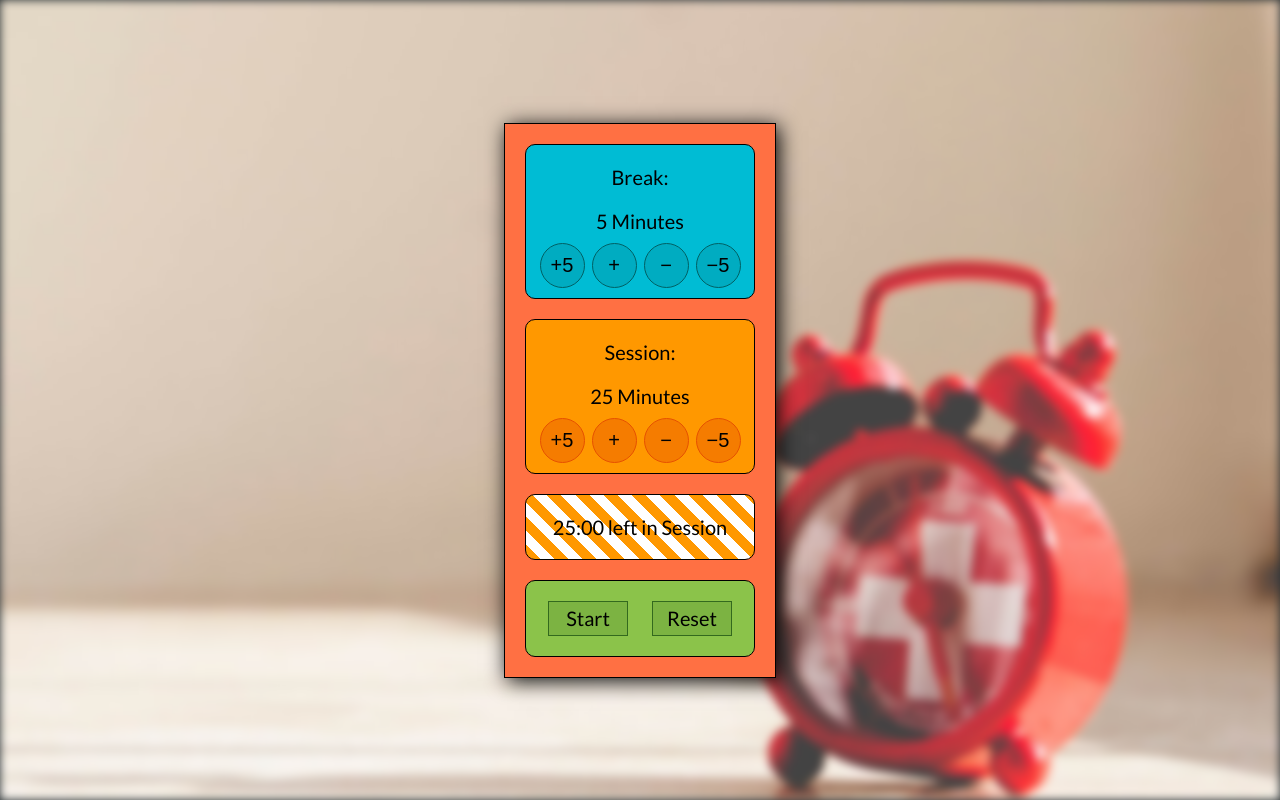
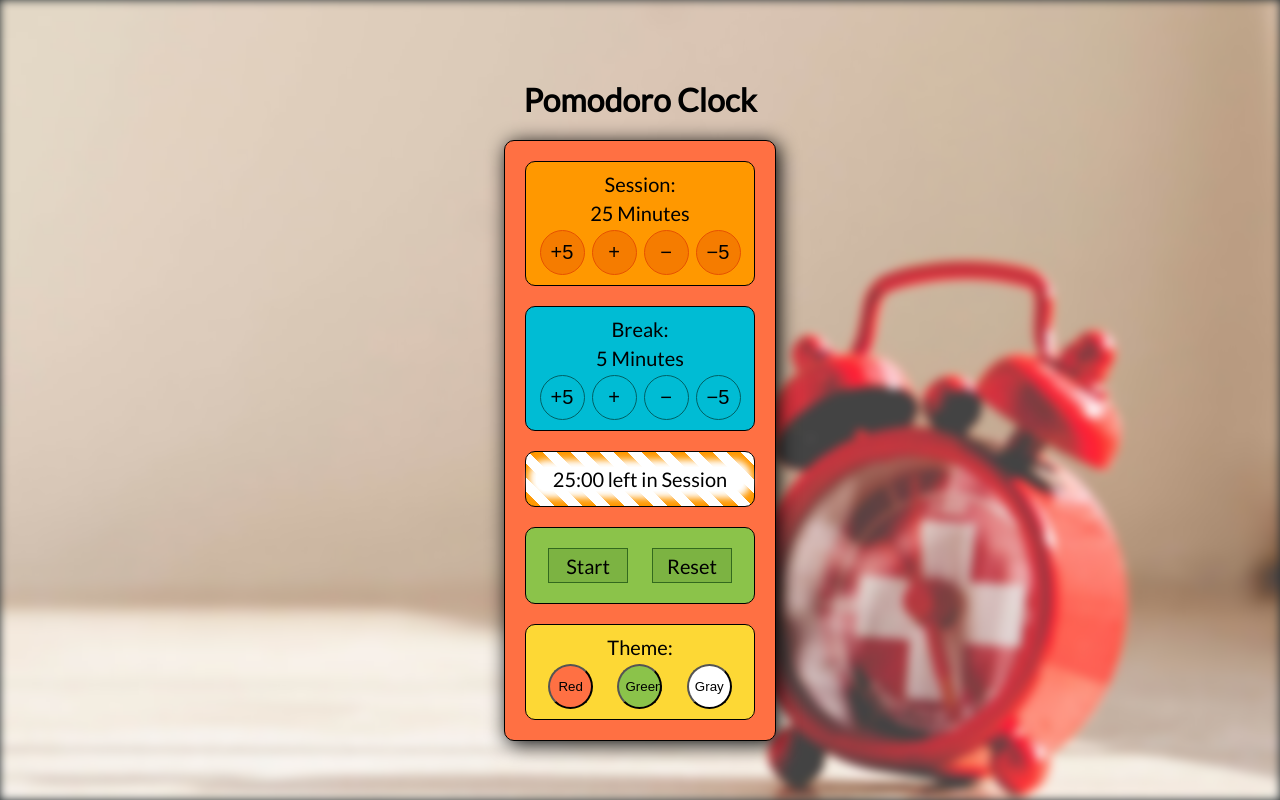
Before and after one commit to Myrmidonut/fcc_frontend_pomodoro_clock, a React (Create React App) app: page / in a window 1280 px wide. Built offline with nearby package versions, Linux system fonts and the light colour scheme.

Commit message:
favicon, theme switcher, timer shadow

```diff
--- a/public/index.html
+++ b/public/index.html
@@ -20,6 +20,7 @@
     -->
 
     <link href="https://fonts.googleapis.com/css?family=Lato" rel="stylesheet">
+    <link rel="shortcut icon" href="%PUBLIC_URL%/favicon.ico">
 
     <title>Pomodoro Clock</title>
 
--- a/src/App.css
+++ b/src/App.css
@@ -23,15 +23,36 @@ html, body, #root {
 
 #main {
   position: absolute;
+}
+
+#theme-switcher {
+  display: flex;
+  justify-content: space-around;
+}
+
+h1 {
+  text-align: center;
+}
+
+#pomodoro {
   xbackground: #8bc34a;
-  background: #FF7043;
+  xbackground: #FF7043;
   margin: auto;
   border: 1px solid black;
+  border-radius: 10px;
   box-shadow: 3px 3px 20px;
   width: 270px;
 }
 
-#break-container, #session-container, #timer-container, #controls-container {
+.pomodoro-red {
+  background: #FF7043;
+}
+
+.pomodoro-green {
+  background: #8bc34a;
+}
+
+#break-container, #session-container, #timer-container, #controls-container, #themes-container {
   border: 1px solid black;
   margin: 20px;
   padding: 10px;
@@ -129,14 +150,21 @@ html, body, #root {
 
 .text {
   text-align: center;
-  margin: 10px;
+  margin-bottom: 5px;
+}
+
+#timer-container .text {
+  box-shadow: 0 0 7px 7px white;
+  background: white;
+  border-radius: 10px;
+  margin-top: 5px;
 }
 
 #controls-container {
   padding-top: 20px;
   padding-bottom: 20px;
   xbackground: #FF7043;
-  background: #8bc34a;
+  xbackground: #8bc34a;
 }
 
 #controls-container button {
@@ -146,6 +174,24 @@ html, body, #root {
   font-size: 20px;
   xborder: 1px solid #BF360C;
   xbackground: #ff5722;
+  xborder: 1px solid #33691E;
+  xbackground: #7CB342;
+}
+
+.controls-container-red {
+  background: #FF7043;
+}
+
+.controls-container-green {
+  background: #8bc34a;
+}
+
+.controls-container-button-red {
+  border: 1px solid #BF360C;
+  background: #ff5722;
+}
+
+.controls-container-button-green {
   border: 1px solid #33691E;
   background: #7CB342;
 }
@@ -171,3 +217,25 @@ html, body, #root {
   width: 51px;
   display: inline-block;
 }
+
+#red-theme, #green-theme, #gray-theme {
+  border-radius: 50%;
+  width: 45px;
+  height: 45px;
+}
+
+#red-theme {
+  background: #FF7043;
+}
+
+#green-theme {
+  background: #8bc34a;
+}
+
+#gray-theme {
+  background: white;
+}
+
+#red-theme:focus, #green-theme:focus, #gray-theme:focus {
+  outline: none;
+}
--- a/src/App.js
+++ b/src/App.js
@@ -4,6 +4,20 @@ import './App.css';
 const Settings = (props) => {
   return (
     <div>
+
+      <div id="session-container">
+        <div id="session-label" className="text">Session:</div>
+        <div className="text">
+          <span id="session-length">{props.sessionLength}</span>
+          <span>{props.sessionLength > 1 ? " Minutes" : " Minute"}</span>
+        </div>
+        <div className="buttons-container">
+          <button className="button-session" id="session-increment-ten" onClick={props.incrementSessionTen}>&#43;5</button>
+          <button className="button-session" id="session-increment" onClick={props.incrementSession}>&#43;</button>
+          <button className="button-session" id="session-decrement" onClick={props.decrementSession}>&#8722;</button>
+          <button className="button-session" id="session-decrement-ten" onClick={props.decrementSessionTen}>&#8722;5</button>
+        </div>
+      </div>
 
       <div id="break-container">
         <div id="break-label" className="text">Break:</div>
@@ -12,24 +26,10 @@ const Settings = (props) => {
           <span>{props.breakLength > 1 ? " Minutes" : " Minute"}</span>
         </div>
         <div className="buttons-container">
-          <button id="break-increment-ten" onClick={props.incrementBreakTen}>&#43;5</button>
-          <button id="break-increment" onClick={props.incrementBreak}>&#43;</button>
-          <button id="break-decrement" onClick={props.decrementBreak}>&#8722;</button>
-          <button id="break-decrement-ten" onClick={props.decrementBreakTen}>&#8722;5</button>
-        </div>
-      </div>
-
-      <div id="session-container">
-        <div id="session-label" className="text">Session:</div>
-        <div className="text">
-          <span id="session-length">{props.sessionLength}</span>
-          <span>{props.sessionLength > 1 ? " Minutes" : " Minute"}</span>
-        </div>
-        <div className="buttons-container">
-          <button id="session-increment-ten" onClick={props.incrementSessionTen}>&#43;5</button>
-          <button id="session-increment" onClick={props.incrementSession}>&#43;</button>
-          <button id="session-decrement" onClick={props.decrementSession}>&#8722;</button>
-          <button id="session-decrement-ten" onClick={props.decrementSessionTen}>&#8722;5</button>
+          <button className="button-break" id="break-increment-ten" onClick={props.incrementBreakTen}>&#43;5</button>
+          <button className="button-break" id="break-increment" onClick={props.incrementBreak}>&#43;</button>
+          <button className="button-break" id="break-decrement" onClick={props.decrementBreak}>&#8722;</button>
+          <button className="button-break" id="break-decrement-ten" onClick={props.decrementBreakTen}>&#8722;5</button>
         </div>
       </div>
 
@@ -53,8 +53,23 @@ const Controls = (props) => {
   return (
     <div id="controls-container">
       <div className="buttons-container">
-        <button id="start_stop" onClick={props.startStop}>{props.buttonText}</button>
-        <button id="reset" onClick={props.reset}>Reset</button>
+        <button className="button-controls" id="start-stop" onClick={props.startStop}>{props.buttonText}</button>
+        <button className="button-controls" id="reset" onClick={props.reset}>Reset</button>
+      </div>
+    </div>
+  )
+}
+
+const Themes = (props) => {
+  return (
+    <div id="themes-container">
+      <div className="text">
+        <span>Theme:</span>
+      </div>
+      <div className="buttons-container">
+        <button id="red-theme" onClick={props.redTheme}>Red</button>
+        <button id="green-theme" onClick={props.greenTheme}>Green</button>
+        <button id="gray-theme" onClick={props.grayTheme}>Gray</button>
       </div>
     </div>
   )
@@ -176,6 +191,7 @@ class App extends Component {
 
   componentDidMount() {
     this.setBackground();
+    this.redTheme();
   }
 
   componentDidUpdate() {
@@ -220,11 +236,82 @@ class App extends Component {
     this.setBackground();
   }
 
+  redTheme() {
+    document.getElementById("pomodoro").classList.add("pomodoro-red");
+    document.getElementById("pomodoro").classList.remove("pomodoro-green");
+    document.getElementById("controls-container").classList.remove("controls-container-red");
+    document.getElementById("controls-container").classList.add("controls-container-green");
+    document.getElementById("start-stop").classList.remove("controls-container-button-red");
+    document.getElementById("start-stop").classList.add("controls-container-button-green");
+    document.getElementById("reset").classList.remove("controls-container-button-red");
+    document.getElementById("reset").classList.add("controls-container-button-green");
+
+    document.getElementById("session-container").style.background = "#ff9800";
+    document.getElementById("break-container").style.background = "#00bcd4";
+    document.getElementById("controls-container").style.background = "#8bc34a";
+    document.getElementById("themes-container").style.background = "#FDD835";
+    document.querySelectorAll(".button-session").forEach(e => e.style.background = "#f57c00");
+    document.querySelectorAll(".button-break").forEach(e => e.style.background = "#00bcd4");
+    document.querySelectorAll(".button-controls").forEach(e => {
+      e.style.background = "#7CB342";
+      e.style.border = "1px solid #33691E";
+    });
+    document.getElementById("pomodoro").style.background = "#FF7043";
+  }
+
+  greenTheme() {
+    document.getElementById("pomodoro").classList.remove("pomodoro-red");
+    document.getElementById("pomodoro").classList.add("pomodoro-green")
+    document.getElementById("controls-container").classList.add("controls-container-red");
+    document.getElementById("controls-container").classList.remove("controls-container-green")
+    document.getElementById("start-stop").classList.add("controls-container-button-red");
+    document.getElementById("start-stop").classList.remove("controls-container-button-green");
+    document.getElementById("reset").classList.add("controls-container-button-red");
+    document.getElementById("reset").classList.remove("controls-container-button-green");
+
+    document.getElementById("session-container").style.background = "#ff9800";
+    document.getElementById("break-container").style.background = "#00bcd4";
+    document.getElementById("controls-container").style.background = "#FF7043";
+    document.getElementById("themes-container").style.background = "#FDD835";
+    document.querySelectorAll(".button-session").forEach(e => e.style.background = "#f57c00");
+    document.querySelectorAll(".button-break").forEach(e => e.style.background = "#00bcd4");
+    document.querySelectorAll(".button-controls").forEach(e => {
+      e.style.background = "#ff5722";
+      e.style.border = "1px solid #BF360C";
+    });
+    document.getElementById("pomodoro").style.background = "#8bc34a";
+  }
+
+  grayTheme() {
+    document.getElementById("pomodoro").classList.remove("pomodoro-red");
+    document.getElementById("pomodoro").classList.remove("pomodoro-green");
+    document.getElementById("controls-container").classList.remove("controls-container-red");
+    document.getElementById("controls-container").classList.remove("controls-container-green");
+    document.getElementById("start-stop").classList.remove("controls-container-button-red");
+    document.getElementById("start-stop").classList.remove("controls-container-button-green");
+    document.getElementById("reset").classList.remove("controls-container-button-red");
+    document.getElementById("reset").classList.remove("controls-container-button-green");
+
+    document.getElementById("session-container").style.background = "#BDBDBD";
+    document.getElementById("break-container").style.background = "#BDBDBD";
+    document.getElementById("controls-container").style.background = "#BDBDBD";
+    document.getElementById("themes-container").style.background = "#BDBDBD";
+    document.querySelectorAll(".button-session").forEach(e => e.style.background = "#E0E0E0");
+    document.querySelectorAll(".button-break").forEach(e => e.style.background = "#E0E0E0");
+    document.querySelectorAll(".button-controls").forEach(e => {
+      e.style.background = "#E0E0E0";
+      e.style.border = "1px solid #33691E";
+    });
+    document.getElementById("pomodoro").style.background = "#9E9E9E";
+  }
+
   render() {
     return (
       <div id="App">
         <div id="background" />
         <div id="main">
+          <h1>Pomodoro Clock</h1>
+          <div id="pomodoro">
             <Settings
               breakLength={this.state.breakLength/60}
               sessionLength={this.state.sessionLength/60}
@@ -248,6 +335,12 @@ class App extends Component {
                 preload="auto"
                 src="https://goo.gl/65cBl1">
               </audio>
+            <Themes
+              redTheme={() => this.redTheme()}
+              greenTheme={() => this.greenTheme()}
+              grayTheme={() => this.grayTheme()}
+            />
+          </div>
         </div>
       </div>
     )
```
Also changed, not shown: public/manifest.json, 1 other file (tests, documents, lock files or other folders). Lines whose indentation alone changed are shown as unchanged.
